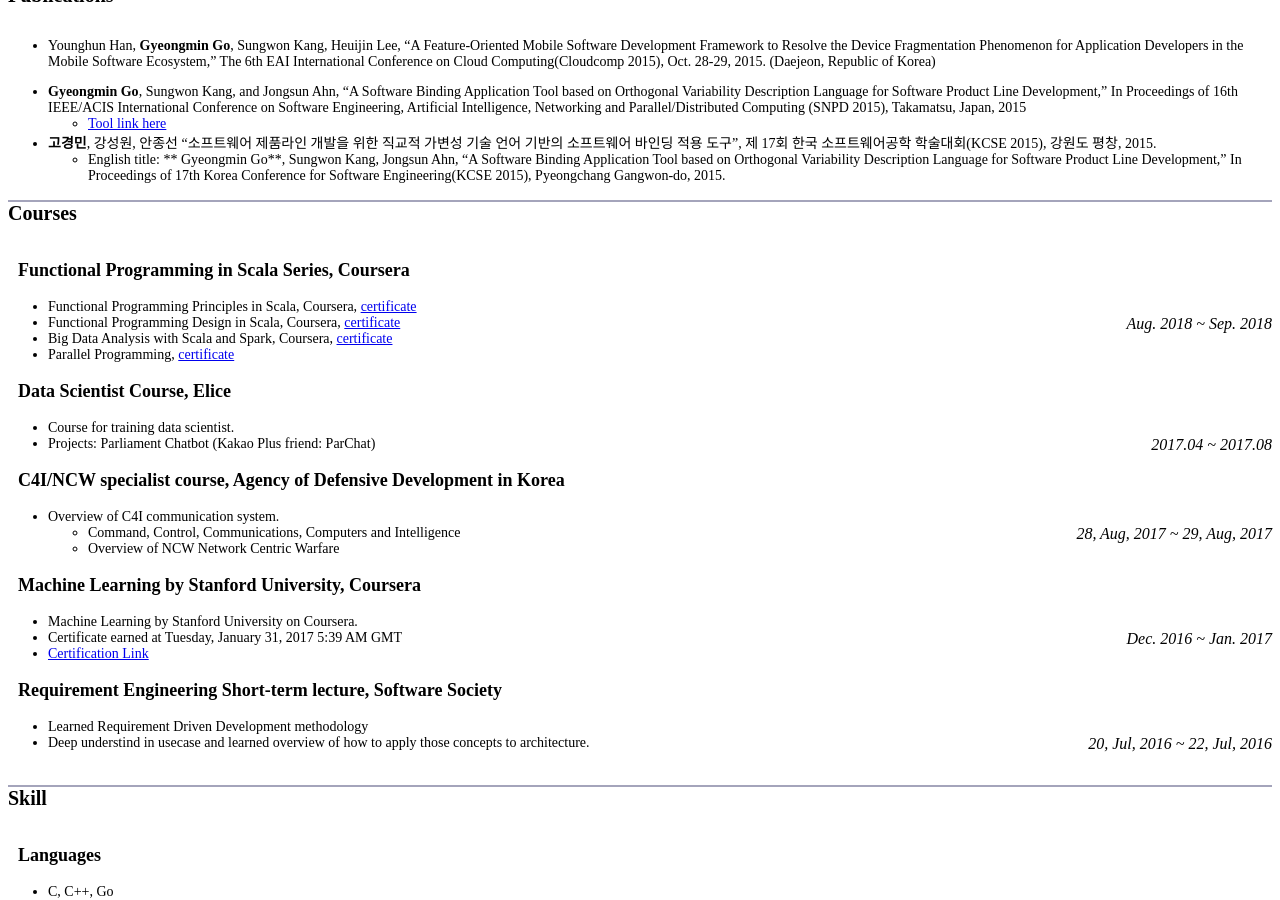
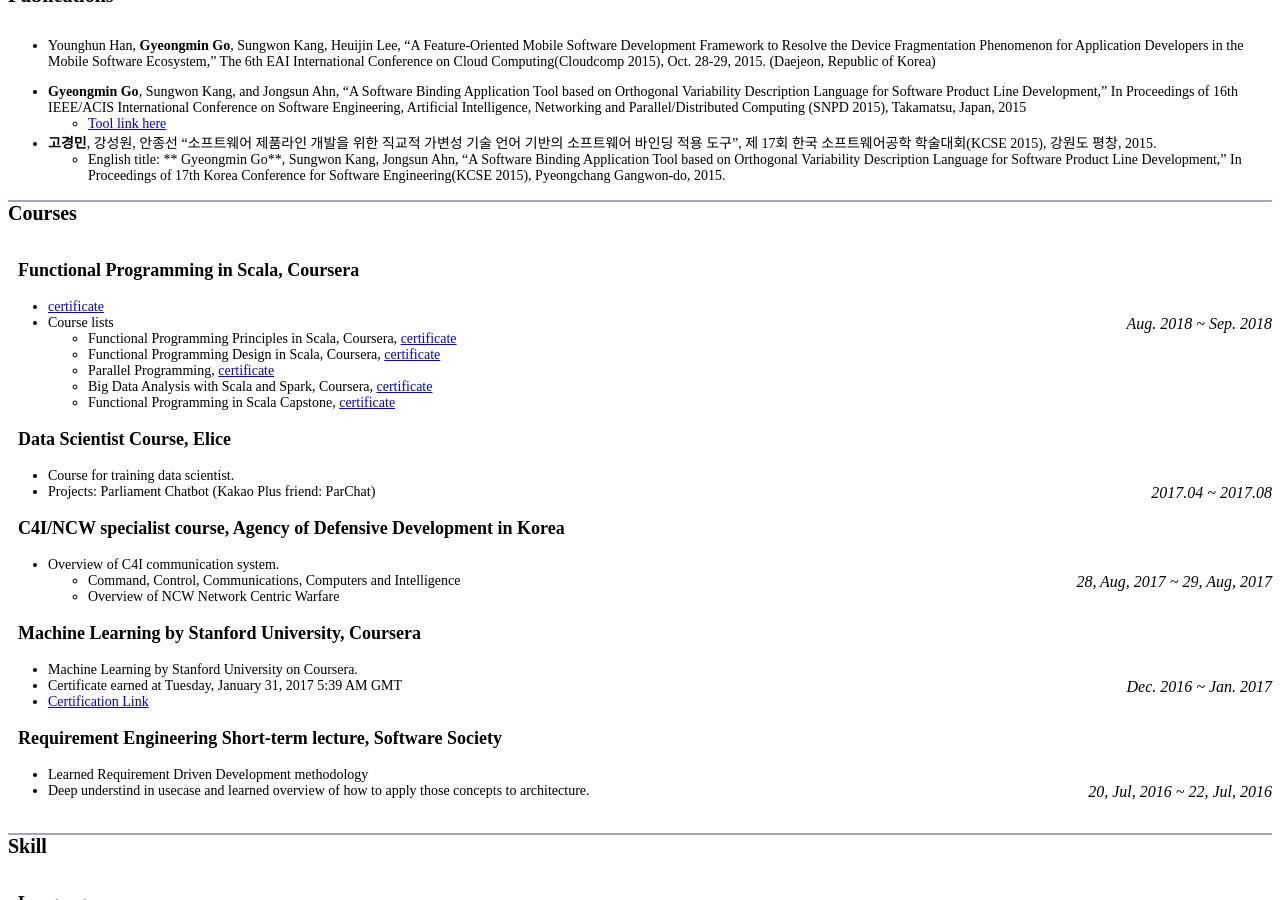
Before and after one commit to gkm2164/gkm2164.github.io, a Jekyll site: the page built from index.md, in a window 1280 px wide and 900 px high, scrolled down 2130 px. Built offline with Jekyll 4.4.1, drawn with Linux system fonts in a browser that asks for light colours; our own code applies the rules of GitHub Pages for plain Markdown files.

Commit message:
Update index.md

```diff
--- a/index.md
+++ b/index.md
@@ -147,15 +147,18 @@ _Oct. 2010 ~ Dec. 2011_
 
 ## Courses
 
-### Functional Programming in Scala Series, Coursera
+### Functional Programming in Scala, Coursera
 
 {:.float-right}
 _Aug. 2018 ~ Sep. 2018_
+* [certificate](https://gben.me/lH0BQC7B)
+* Course lists
+  * Functional Programming Principles in Scala, Coursera, [certificate](https://gben.me/3hEagb34)
+  * Functional Programming Design in Scala, Coursera, [certificate](https://gben.me/ZCIP2nUo)
+  * Parallel Programming, [certificate](https://gben.me/OZ4Giejf)
+  * Big Data Analysis with Scala and Spark, Coursera, [certificate](https://gben.me/O1Fs4c2z)
+  * Functional Programming in Scala Capstone, [certificate](https://gben.me/RM0lAhtS)
 
-* Functional Programming Principles in Scala, Coursera, [certificate](https://gben.me/3hEagb34)
-* Functional Programming Design in Scala, Coursera, [certificate](https://gben.me/ZCIP2nUo)
-* Big Data Analysis with Scala and Spark, Coursera, [certificate](https://gben.me/O1Fs4c2z)
-* Parallel Programming, [certificate](https://gben.me/OZ4Giejf)
 
 ### Data Scientist Course, Elice
 
```
